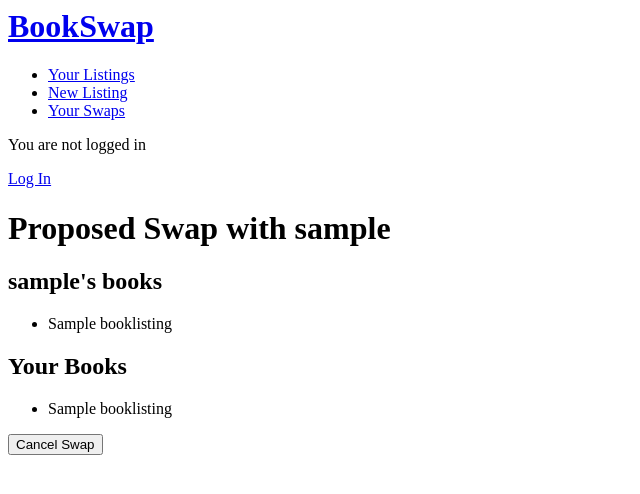
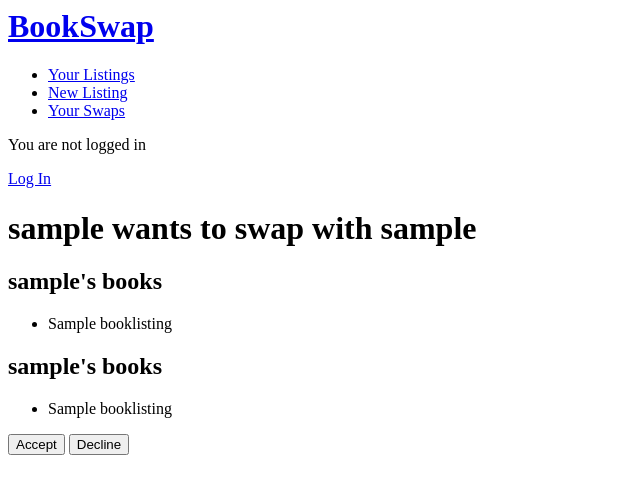
Before and after one commit to jhthompson/book-swap, a Django app: template core/templates/core/swap.html in a window 1280 px wide. Shown: the top 494 px of the page, without its empty margins (0-640 px from the left). Run offline with Django 5.2, Linux system fonts and the light colour scheme; the template is opened without the code that fills it: values that come from a table or form of the project are taken from there, others are empty; tables that the repository leaves empty hold one stand-in row (values such as "Sample post").

Commit message:
Improve swap view for proposed_to and proposed_by

```diff
--- a/core/templates/core/swap.html
+++ b/core/templates/core/swap.html
@@ -1,7 +1,14 @@
 {% extends "core/base.html" %}
 
 {% block main %}
-<h1>Proposed Swap with {{ swap.proposed_to.username }}</h1>
+<h1>{{swap.proposed_by.username}} wants to swap with {{ swap.proposed_to.username }}</h1>
+
+<h2>{{ swap.proposed_by.username }}'s books</h2>
+<ul>
+    {% for book in swap.offered_books.all %}
+        <li>{{ book.title }}</li>
+    {% endfor %}
+</ul>
 
 <h2>{{ swap.proposed_to.username }}'s books</h2>
 <ul>
@@ -10,13 +17,14 @@
     {% endfor %}
 </ul>
 
-<h2>Your Books</h2>
-<ul>
-    {% for book in swap.offered_books.all %}
-        <li>{{ book.title }}</li>
-    {% endfor %}
-</ul>
-
-<button>Cancel Swap</button>
+{% if swap.proposed_by == request.user %}
+    <button>Cancel Swap</button>
+{% else %}
+    <form method="post">
+        {% csrf_token %}
+        <button type="submit" name="accept">Accept</button>
+        <button type="submit" name="decline">Decline</button>
+    </form>
+{% endif %}
 
 {% endblock main %}
```
Also changed, not shown: core/views.py (+6 -1 lines).
